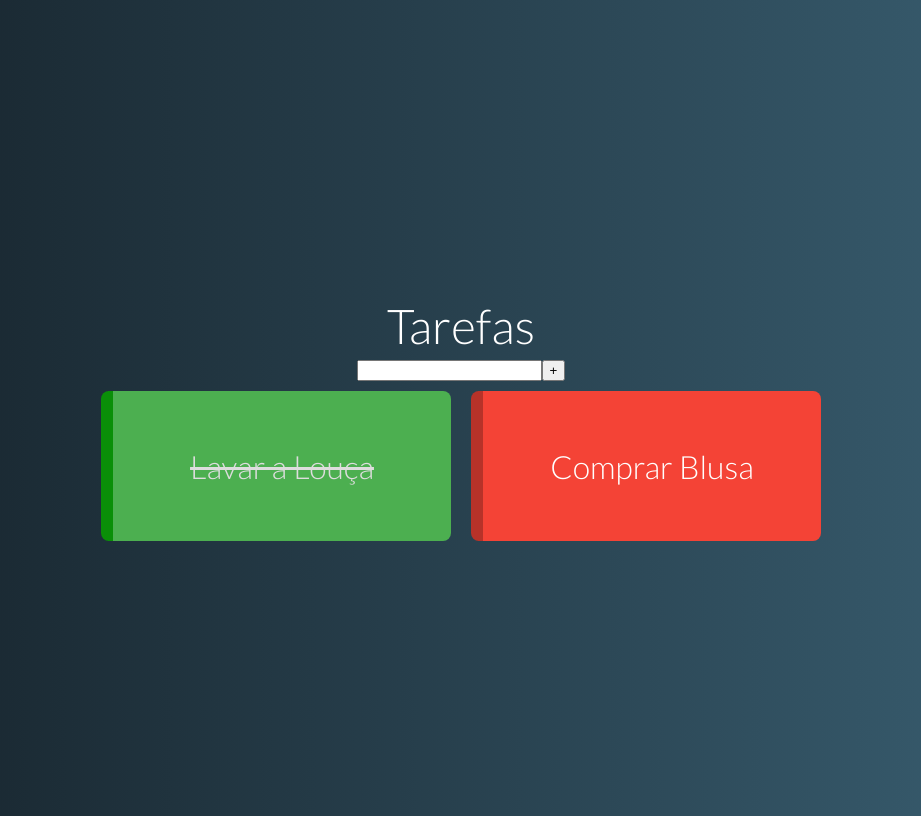
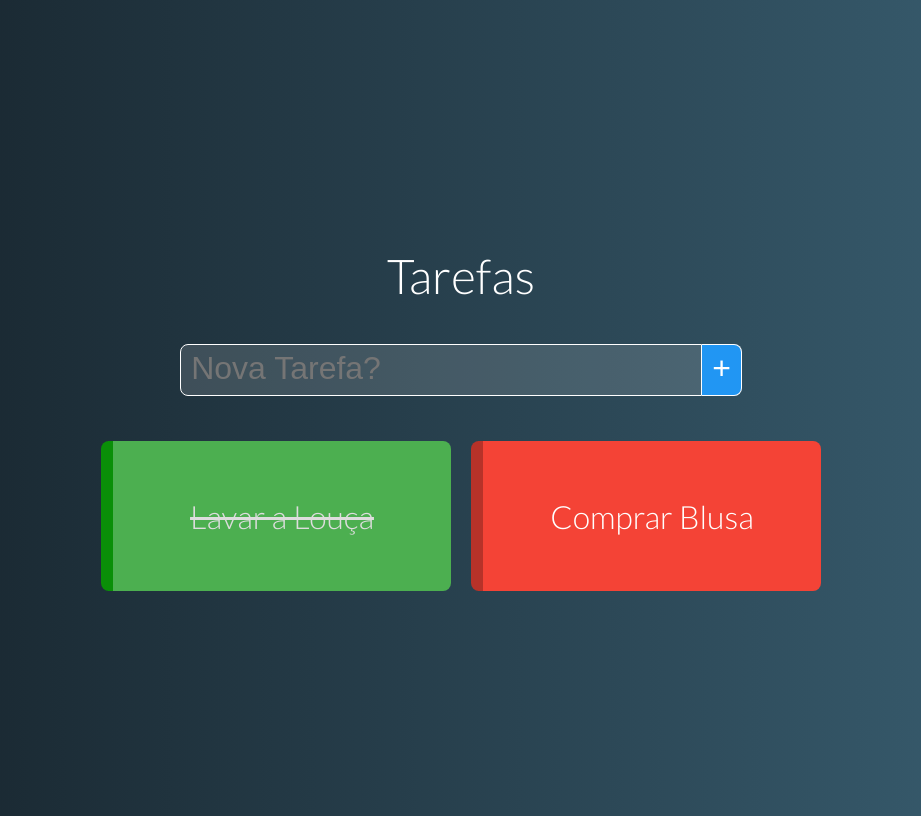
Before and after one commit to brennolemos/Vue-ToDo-App, a Vue app: page / in a window 1280 px wide. Shown: the whole page, without its empty margins (179-1100 px from the left). Built offline with nearby package versions, Linux system fonts and the light colour scheme.

Commit message:
Componente Nova Tarefa 02

```diff
--- a/src/components/NewTask.vue
+++ b/src/components/NewTask.vue
@@ -1,7 +1,13 @@
 <template>
   <div class="new-task">
-    <input v-model="name" @keydown.enter="add" type="text" />
-    <button @click="add">+</button>
+    <input
+      v-model="name"
+      @keydown.enter="add"
+      type="text"
+      class="form-element"
+      placeholder="Nova Tarefa?"
+    />
+    <button class="form-element" @click="add">+</button>
   </div>
 </template>
 
@@ -22,4 +28,29 @@
 </script>
 
 <style>
+.new-task {
+  margin: 35px;
+}
+
+.form-element {
+  outline: none;
+  font-size: 2rem;
+  border: 1px solid #fff;
+  padding: 5px 10px 8px;
+  color: #fff;
+}
+
+input.form-element {
+  width: 500px;
+  background: #fff2;
+  border-top-left-radius: 8px;
+  border-bottom-left-radius: 8px;
+}
+
+button.form-element {
+  border-left: none;
+  background-color: #2196f3;
+  border-top-right-radius: 8px;
+  border-bottom-right-radius: 8px;
+}
 </style>
```
